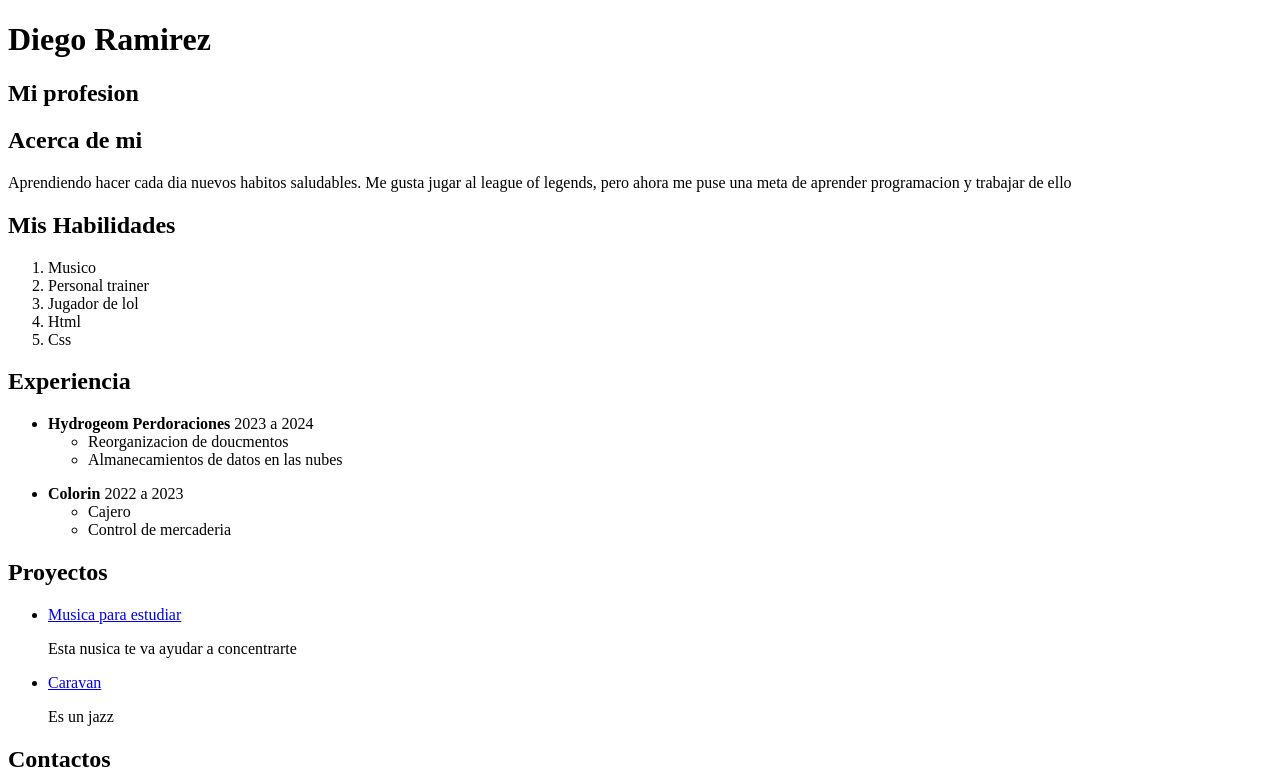
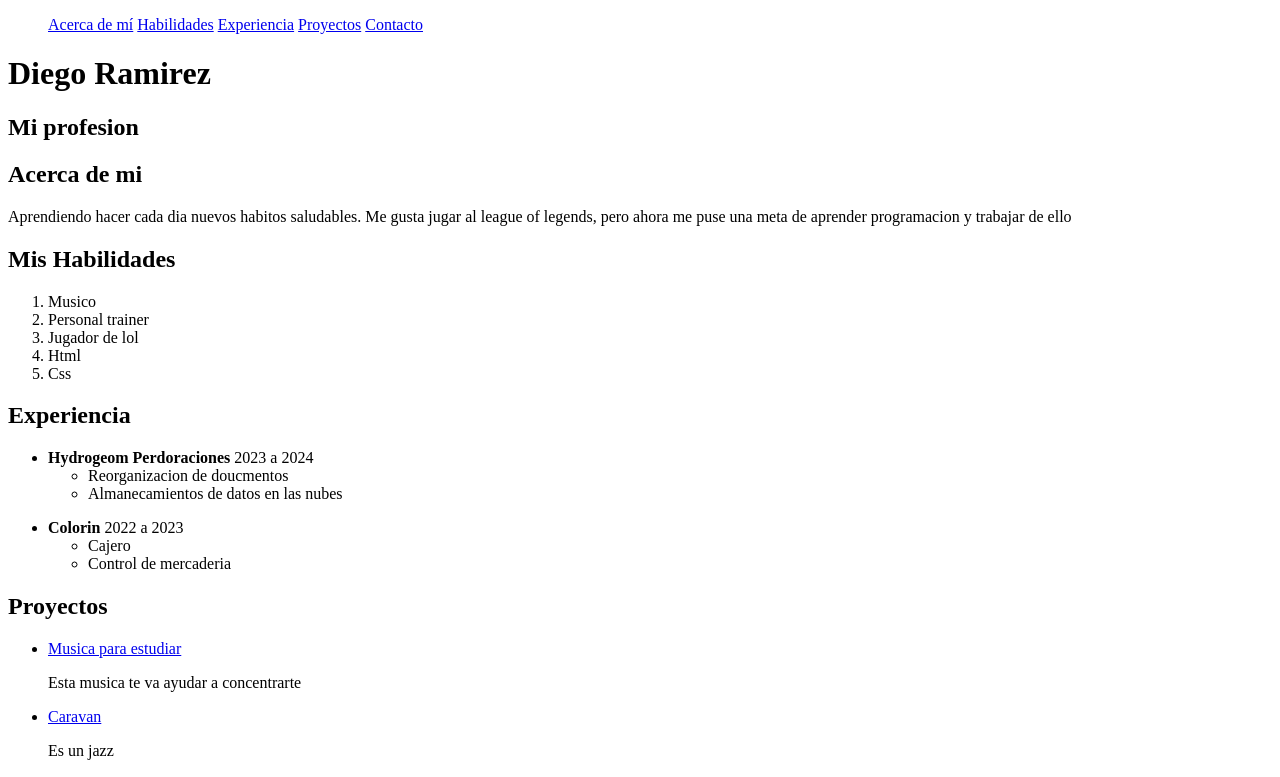
Before and after one commit to LaDieguera/html-portafolio, a plain HTML site: page index.html in a window 1280 px wide. Shown: the top 777 px of the page. Drawn offline with Linux system fonts and the light colour scheme.

Commit message:
Ya empezamos con css

```diff
--- a/index.html
+++ b/index.html
@@ -2,21 +2,32 @@
 <html lang="en">
 <head>
     <title>Mi portafolio personal </title>
+    <link rel="stylesheet" href="./style.css" />
 </head>
 <body>
     <header>
+        <nav>
+            <ul>
+              <a class="menu-item" href="#acerca-de-mi">Acerca de mí</a>
+              <a class="menu-item" href="#habilidades">Habilidades</a>
+              <a class="menu-item" href="#experiencia">Experiencia</a>
+              <a class="menu-item" href="#proyectos">Proyectos</a>
+              <a class="menu-item" href="#contacto">Contacto</a>
+            </ul>
+          </nav>
+
         <h1>Diego Ramirez</h1>
         <h2>Mi profesion </h2>
     </header>
     <main>
-        <section id="Acerca de mi">
+        <section id="acerca-de-mi">
             <h2>Acerca de mi</h2>
             <p>Aprendiendo hacer cada dia nuevos habitos saludables.
                Me gusta jugar al league of legends, pero ahora me puse
                una meta de aprender programacion y trabajar de ello
             </p>
         </section>
-        <section id="Mis Habilidades">
+        <section id="habilidades">
             <h2>Mis Habilidades</h2>
             <ol>
                 <li>Musico</li>
@@ -26,7 +37,7 @@
                 <li>Css</li>
             </ol>
         </section>
-        <section id="Experiencia">
+        <section id="experiencia">
             <H2>Experiencia</H2>
             <ul>
                 <li>
@@ -47,12 +58,12 @@
                 </ul>
             </ul>
         </section>
-        <section id="Proyectos">
+        <section id="proyectos">
             <h1>Proyectos</h1>
             <ul>
                 <li>
                     <a href=https://www.youtube.com/watch?v=dQw4w9WgXcQ> Musica para estudiar</a>
-                    <p> Esta nusica te va ayudar a concentrarte</p>
+                    <p> Esta musica te va ayudar a concentrarte</p>
                 </li>
                 <li>
                     <a href="https://www.youtube.com/watch?v=38CRu1rCaKg"> Caravan </a>
@@ -60,7 +71,7 @@
                 </li>
             </ul>
         </section>
-        <section id="Contactos">
+        <section id="contacto">
             <h2>Contactos</h2>
             <ul>
                 <li>Emal: <a href="diegorigoseba@gmail.com">diegorigoseba@gmail.com </a></li>
@@ -75,6 +86,7 @@
             </ul>
         </section>
     </main>
+
     <footer>
       <p>copyright &copy; 2024</p>
     </footer>
```
